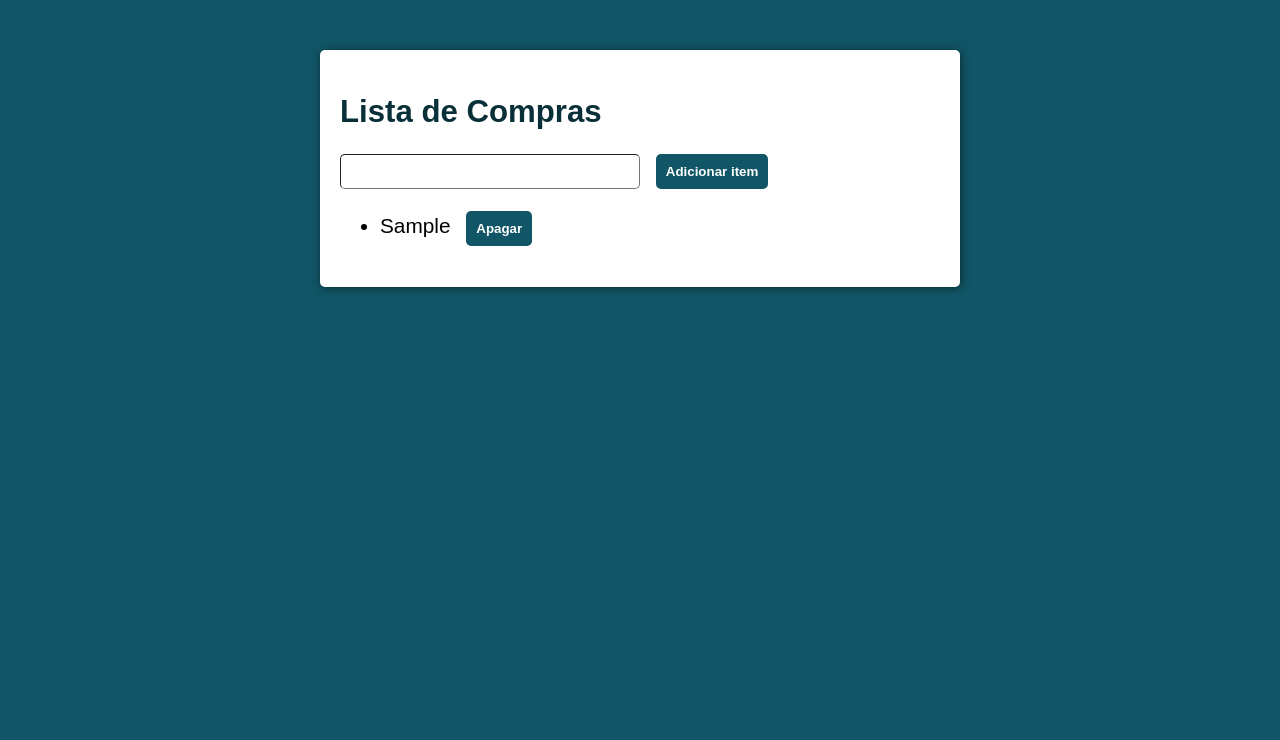
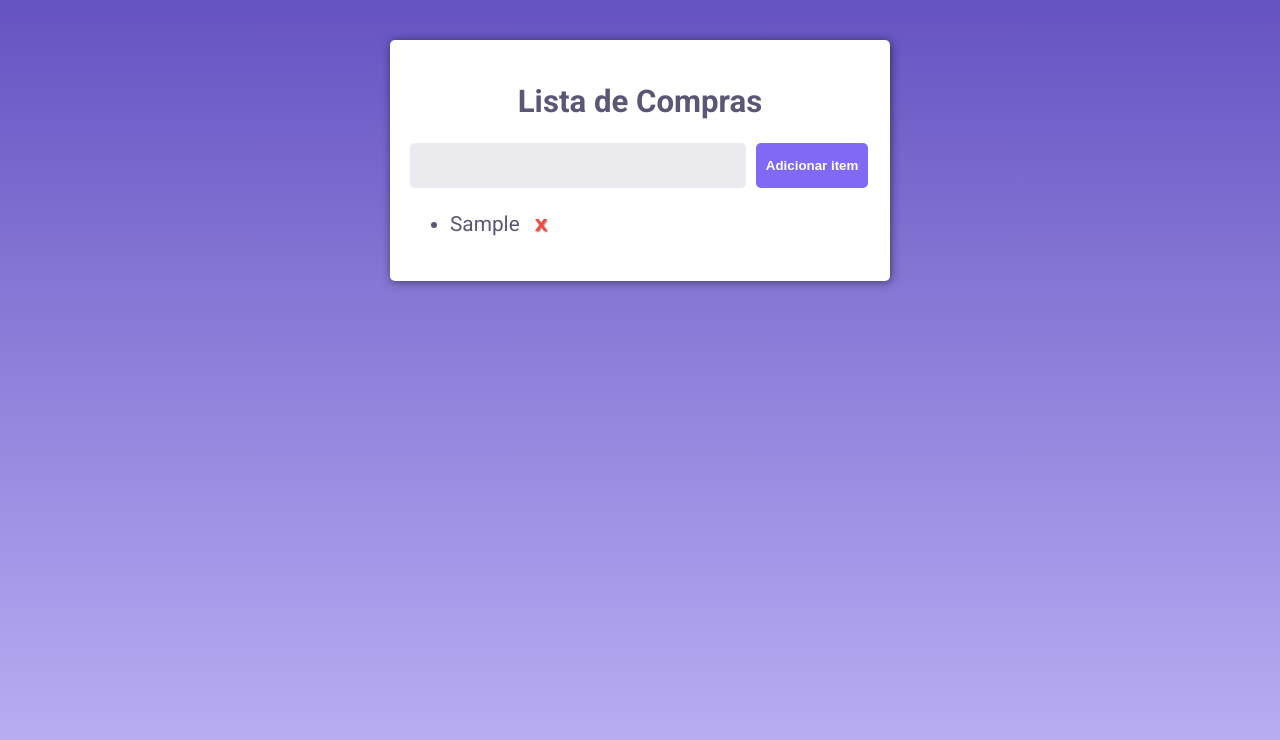
Before and after one commit to BrunoCastroM/Lista-Interativa, a plain HTML site: page index.html in a window 1280 px wide. Both pictures are taken after typing "Sample" into the empty fields and a click on the button "Adicionar item". Drawn offline with Linux system fonts and the light colour scheme.

Commit message:
Melhorando o projeto
Melhorando a interface e algumas partes do código em JavaScript

```diff
--- a/assets/css/style.css
+++ b/assets/css/style.css
@@ -1,8 +1,9 @@
-@import url('https://fonts.googleapis.com/css2?family=Open+Sans:wght@400;700&display=swap');
+@import url('https://fonts.googleapis.com/css2?family=Roboto:wght@400;700&display=swap');
 
 :root {
-    --cor-primaria: rgb(17, 86, 102);
-    --cor-primaria-escura: rgb(9, 48, 56);
+    --cor-primaria: #BFB4F7;
+    --cor-primaria-escura: #6653C2;
+    --cor-fonte: #5B5675;
 }
 
 * {
@@ -13,46 +14,76 @@
 body {
     margin: 0;
     padding: 0;
-    background-color: var(--cor-primaria);
-    font-family: Arial, Helvetica, sans-serif;
+    height: 100vh;
+    background-image: linear-gradient(to top, #BFB4F7, #6653C2);
+    font-family: 'Roboto';
     font-size: 1.3em;
     line-height: 1.5em;
-
+    color: var(--cor-fonte);
 }
 h1 {
-    color: var(--cor-primaria-escura);
+    text-align: center;
 }
 
 .container {
-    max-width: 640px;
-    margin: 50px auto;
+    position: relative;
+    top: 5%;
+    max-width: 500px;
+    margin: 0px auto;
     background: #fff;
     padding: 20px;
     border-radius: 5px;
     box-shadow: 1px 1px 10px rgba(0, 0, 0, 0.521);
+}
+
+div {
+    display: flex;
 
 }
 
 .input-tarefa {
-    width: 300px;
-    padding: 9px;
+    width: 73%;
+    padding: 9px 15px;
+    background-color: #5b56751f;
+    border: 0 none;
     border-width: 1.8px;
     border-radius: 5px;
+    font-size: 1.1em;
 }
 
-.btn-tarefa, .apagar{
+.btn-tarefa {
     color: white;
-    background-color: var(--cor-primaria);
-    border: none;
+    background-color: #8169F5;
+    border: 0 none;
     border-radius: 5px;
     padding: 10px;
     font-weight: bold;
     margin-left: 10px;
+    cursor: pointer;
 }
 
-.btn-tarefa:hover, .apagar:hover {
+.btn-tarefa:hover {
     transition: 300ms;
     color: white;
     background-color: var(--cor-primaria-escura);
     box-shadow: 1px 1px 8px rgba(0, 0, 0, 0.3);
 }
+
+.apagar {
+    border: none;
+    background-color: #fff;
+    text-shadow: 1px 1px 1.5px rgba(0, 0, 0, 0.466);
+    color: #ff453c;
+    font-weight: bolder;
+    font-size: 1.1em;
+    padding-left: 10px;
+    cursor: pointer;
+
+}
+
+.apagar:hover {
+    transition: all 100ms ease-in-out;
+    transform: scale(1.05);
+    text-shadow: 2px 2px 2px rgba(0, 0, 0, 0.466);
+
+}
--- a/assets/js/main.js
+++ b/assets/js/main.js
@@ -22,7 +22,7 @@ function limpaInput() {
 function criaBotaoApagar(li) {
   li.innerText += ' ';
   const botaoApagar = document.createElement('button');
-  botaoApagar.innerText = 'Apagar';
+  botaoApagar.innerHTML = 'x';
   // botaoApagar.classList.add('apagar');
   botaoApagar.setAttribute('class', 'apagar');
   botaoApagar.setAttribute('title', 'Apagar esta tarefa');
@@ -58,7 +58,7 @@ function salvarTarefas() {
 
   for (let tarefa of liTarefas) {
     let tarefaTexto = tarefa.innerText;
-    tarefaTexto = tarefaTexto.replace('Apagar', '').trim();
+    tarefaTexto = tarefaTexto.replace('x', '').trim();
     listaDeTarefas.push(tarefaTexto);
   }
 
--- a/index.html
+++ b/index.html
@@ -13,10 +13,10 @@
     <section class="container">
         <h1>Lista de Compras</h1>
 
-        <p>
+        <div>
             <input type="text" class="input-tarefa">
             <button class="btn-tarefa">Adicionar item</button>
-        </p>
+        </div>
 
         <ul class="tarefas">
 
```
